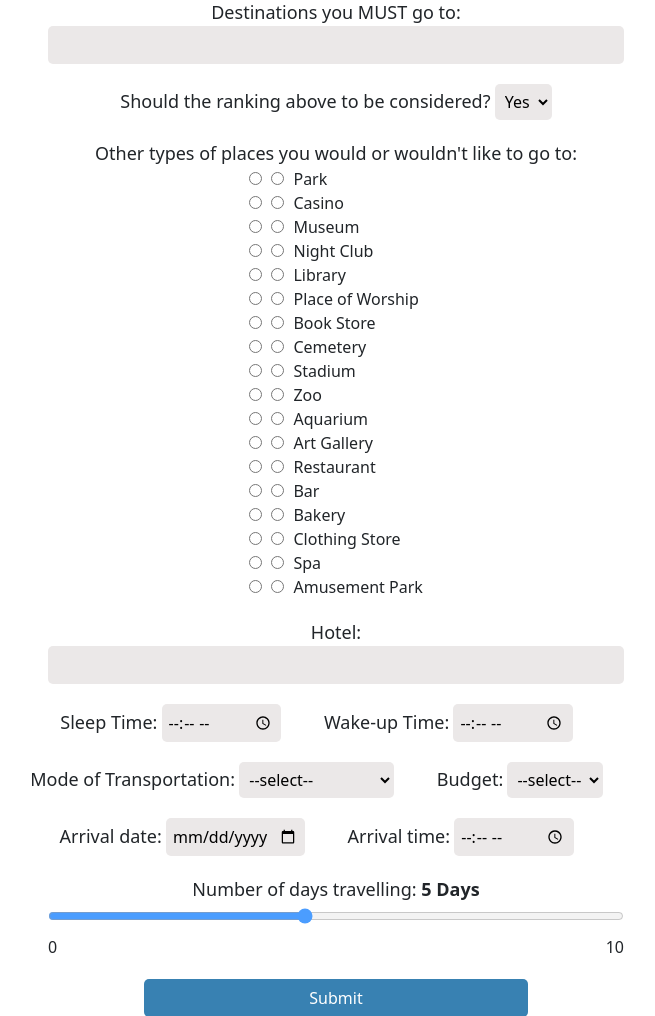
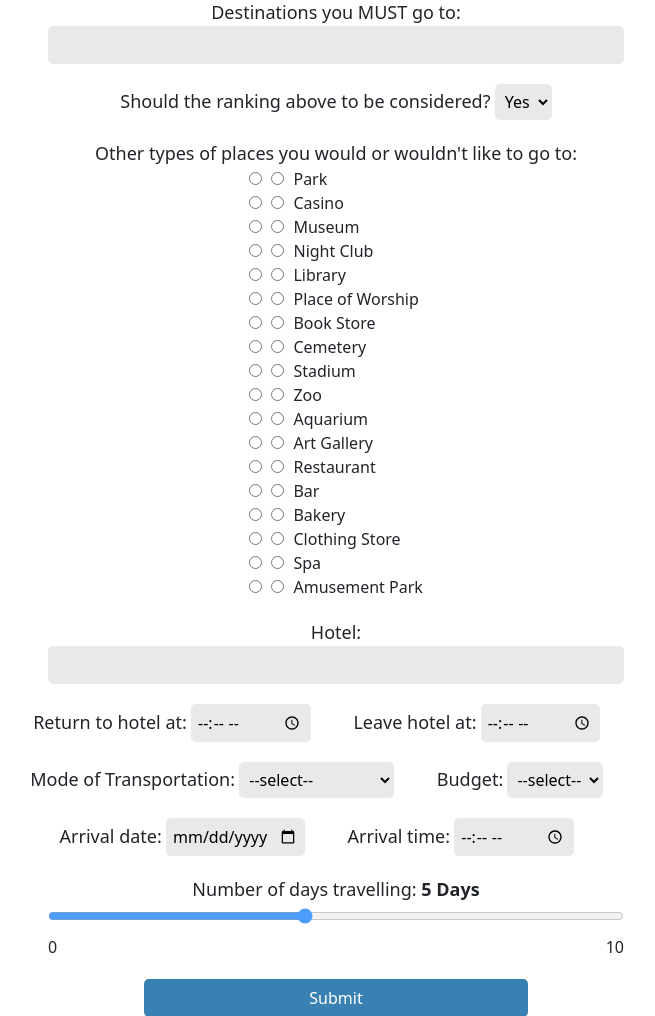
Before and after one commit to jenny-df/travel-optimizer, a Flask app: page /data in a window 1280 px wide. Shown: the part 183-1199 px from the top of the page, without its empty margins (304-959 px from the left). Run offline with Flask 3, Linux system fonts and the light colour scheme; parts of the project's set-up code (start-up, migrations or seed data) failed here and were passed over; some libraries are stand-ins or nearby versions.

Commit message:
nicer form

```diff
--- a/templates/data.html
+++ b/templates/data.html
@@ -59,9 +59,9 @@
       <br />
     </div>
     <div>
-      <label for="sleepTime">Sleep Time:</label>
+      <label for="sleepTime">Return to hotel at:</label>
       <input type="time" name="sleepTime" id="sleepTime" required />
-      <label for="wakeTime">Wake-up Time:</label>
+      <label for="wakeTime">Leave hotel at:</label>
       <input type="time" name="wakeTime" id="wakeTime" required />
       <br />
     </div>
```
